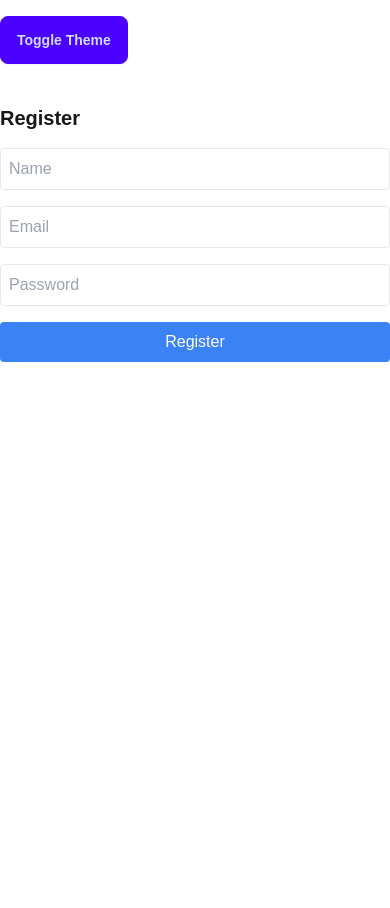
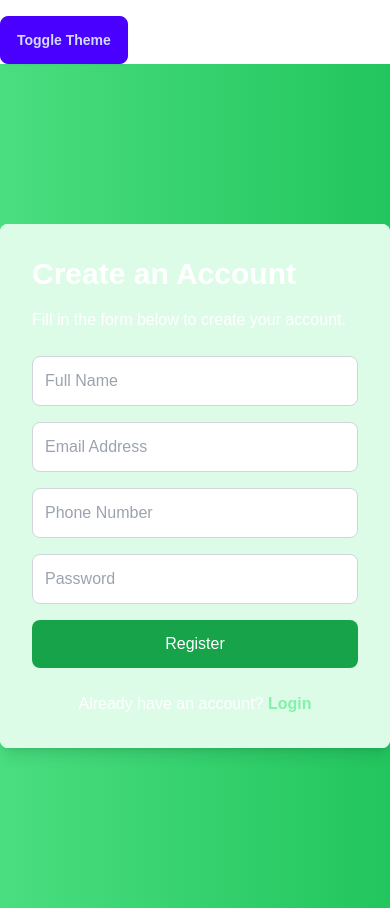
Before and after one commit to Arpitthedamager/triguna-coaching-classes, a Next.js app: page /register in a window 390 px wide. Before the commit the page ends 844 px from the top, so only its background shows below. Built offline with nearby package versions, Linux system fonts and the light colour scheme; grey boxes are pictures that could not be loaded.

Commit message:
few more things

```diff
--- a/src/app/api/auth/[...nextauth].js
+++ b/src/app/api/auth/[...nextauth].js
@@ -1,37 +1,55 @@
-import NextAuth from "next-auth";
-import CredentialsProvider from "next-auth/providers/credentials";
-import bcrypt from "bcrypt";
-import connectDB from "../../../lib/mongodb";
-import User from "../../../models/User";
+// import NextAuth from "next-auth";
+// import CredentialsProvider from "next-auth/providers/credentials";
+// import bcrypt from "bcryptjs";
+// import { connectToDatabase } from "@/app/lib/util";
+// import { User } from "@/app/lib/models";
 
-export const authOptions = {
-  providers: [
-    CredentialsProvider({
-      name: "Credentials",
-      credentials: {
-        email: { label: "Email", type: "text" },
-        password: { label: "Password", type: "password" },
-      },
-      async authorize(credentials) {
-        await connectDB();
+// export const authOptions = {
+//   providers: [
+//     CredentialsProvider({
+//       name: "Credentials",
+//       credentials: {
+//         username: { label: "Email", type: "text" },
+//         password: { label: "Password", type: "password" },
+//       },
+//       async authorize(credentials) {
+//         console.log("Credentials received:", credentials);
 
-        const user = await User.findOne({ email: credentials.email });
-        if (!user) throw new Error("No user found with this email");
+//         await connectToDatabase();
 
-        const isPasswordValid = await bcrypt.compare(credentials.password, user.password);
-        if (!isPasswordValid) throw new Error("Invalid credentials");
+//         const user = await User.findOne({ email: credentials.username });
+//         if (user) {
+//           const isPasswordValid = await bcrypt.compare(credentials.password, user.password);
+//           if (isPasswordValid) {
+//             console.log("User authorized:", user);
+//             return { id: user._id, name: user.name, role: user.role };
+//           }
+//           console.log("Invalid password");
+//         } else {
+//           console.log("User not found");
+//         }
+//         return null;
+//       },
+//     }),
+//   ],
+//   callbacks: {
+//     async session({ session, token }) {
+//       if (token) {
+//         session.user.role = token.role;
+//       }
+//       return session;
+//     },
+//     async jwt({ token, user }) {
+//       if (user) {
+//         token.role = user.role;
+//       }
+//       return token;
+//     },
+//   },
+//   pages: {
+//     signIn: "/signin",
+//   },
+// };
 
-        return { id: user._id, name: user.name, email: user.email };
-      },
-    }),
-  ],
-  pages: {
-    signIn: "/auth/login",
-  },
-  secret: process.env.NEXTAUTH_SECRET,
-  session: {
-    strategy: "jwt",
-  },
-};
-
-export default NextAuth(authOptions);
+// const handler = NextAuth(authOptions);
+// export { handler as GET, handler as POST };
--- /dev/null
+++ b/src/app/api/auth/[...nextauth]/route.js
@@ -0,0 +1,55 @@
+import NextAuth from "next-auth";
+import CredentialsProvider from "next-auth/providers/credentials";
+import bcrypt from "bcryptjs";
+import { connectToDatabase } from "../../../lib/utils";
+import { User } from "../../../lib/models";
+
+export const authOptions = {
+  providers: [
+    CredentialsProvider({
+      name: "Credentials",
+      credentials: {
+        username: { label: "Email", type: "text" },
+        password: { label: "Password", type: "password" },
+      },
+      async authorize(credentials) {
+        console.log("Credentials received:", credentials);
+
+        await connectToDatabase();
+
+        const user = await User.findOne({ email: credentials.username });
+        if (user) {
+          const isPasswordValid = await bcrypt.compare(credentials.password, user.password);
+          if (isPasswordValid) {
+            console.log("User authorized:", user);
+            return { id: user._id, name: user.name, role: user.role };
+          }
+          console.log("Invalid password");
+        } else {
+          console.log("User not found");
+        }
+        return null;
+      },
+    }),
+  ],
+  callbacks: {
+    async session({ session, token }) {
+      if (token) {
+        session.user.role = token.role;
+      }
+      return session;
+    },
+    async jwt({ token, user }) {
+      if (user) {
+        token.role = user.role;
+      }
+      return token;
+    },
+  },
+  pages: {
+    signIn: "/signin",
+  },
+};
+
+const handler = NextAuth(authOptions);
+export { handler as GET, handler as POST };
--- a/src/app/api/register/route.js
+++ b/src/app/api/register/route.js
@@ -1,27 +1,24 @@
-import bcrypt from "bcrypt";
-import connectDB from "../../../lib/mongodb";
-import User from "../../../models/User";
+import { connectToDatabase } from "../../lib/utils";
+import { User } from "../../lib/models";
+import bcrypt from "bcryptjs";
 
-export default async function handler(req, res) {
-  if (req.method === "POST") {
-    const { name, email, password } = req.body;
+export async function POST(req) {
+  const { email, password, role, name, number } = await req.json();
 
-    try {
-      await connectDB();
+  if (!email || !password || !name || !number) {
+    return new Response(JSON.stringify({ message: "All fields are required" }), { status: 400 });
+  }
 
-      const userExists = await User.findOne({ email });
-      if (userExists) return res.status(400).json({ message: "User already exists" });
+  await connectToDatabase();
 
-      const hashedPassword = await bcrypt.hash(password, 10);
+  const existingUser = await User.findOne({ email });
+  if (existingUser) {
+    return new Response(JSON.stringify({ message: "User already exists" }), { status: 400 });
+  }
 
-      const newUser = new User({ name, email, password: hashedPassword });
-      await newUser.save();
+  const hashedPassword = await bcrypt.hash(password, 10);
+  const newUser = new User({ email, password: hashedPassword, role, name, number });
 
-      res.status(201).json({ message: "User registered successfully" });
-    } catch (error) {
-      res.status(500).json({ message: "Server error", error: error.message });
-    }
-  } else {
-    res.status(405).json({ message: "Method not allowed" });
-  }
+  await newUser.save();
+  return new Response(JSON.stringify({ message: "User created successfully" }), { status: 201 });
 }
--- a/src/app/lib/models.js
+++ b/src/app/lib/models.js
@@ -1,9 +1,11 @@
 import mongoose from "mongoose";
 
-const UserSchema = new mongoose.Schema({
+const userSchema = new mongoose.Schema({
+  email: { type: String, required: true },
+  password: { type: String, required: true },
+  role: { type: String, default: "user" },
   name: { type: String, required: true },
-  email: { type: String, required: true, unique: true },
-  password: { type: String, required: true },
+  number: { type: String, required: true },
 });
 
-export default mongoose.models.User || mongoose.model("User", UserSchema);
+export const User = mongoose.models.User || mongoose.model("User", userSchema);
--- a/src/app/login/page.js
+++ /dev/null
@@ -1,46 +0,0 @@
-"use client";
-import { signIn } from "next-auth/react";
-import { useState } from "react";
-
-export default function Login() {
-  const [form, setForm] = useState({ email: "", password: "" });
-
-  const handleSubmit = async (e) => {
-    e.preventDefault();
-    const result = await signIn("credentials", {
-      email: form.email,
-      password: form.password,
-      redirect: true,
-      callbackUrl: "/",
-    });
-
-    if (!result?.ok) alert("Invalid login credentials");
-  };
-
-  return (
-    <div className="max-w-md mx-auto mt-10">
-      <h1 className="text-xl font-bold mb-4">Login</h1>
-      <form onSubmit={handleSubmit} className="space-y-4">
-        <input
-          type="email"
-          placeholder="Email"
-          className="w-full p-2 border rounded"
-          value={form.email}
-          onChange={(e) => setForm({ ...form, email: e.target.value })}
-          required
-        />
-        <input
-          type="password"
-          placeholder="Password"
-          className="w-full p-2 border rounded"
-          value={form.password}
-          onChange={(e) => setForm({ ...form, password: e.target.value })}
-          required
-        />
-        <button type="submit" className="w-full bg-blue-500 text-white p-2 rounded">
-          Login
-        </button>
-      </form>
-    </div>
-  );
-}
--- a/src/app/page.tsx
+++ b/src/app/page.tsx
@@ -1,4 +1,3 @@
-import Image from "next/image";
 import ThemeButton from "./components/themebutton/ThemeButton";
 
 export default async function Home() {
--- a/src/app/register/page.js
+++ b/src/app/register/page.js
@@ -1,60 +1,94 @@
 "use client";
 import { useState } from "react";
-import { useRouter } from "next/router";
 
 export default function Register() {
-  const [form, setForm] = useState({ name: "", email: "", password: "" });
-  const router = useRouter();
+  const [form, setForm] = useState({ email: "", password: "", name: "", number: "", role: "user" });
+  const [error, setError] = useState("");
+
+  const handleChange = (e) => {
+    setForm({ ...form, [e.target.name]: e.target.value });
+  };
 
   const handleSubmit = async (e) => {
     e.preventDefault();
-    const response = await fetch("/api/register", {
+    const res = await fetch("/api/register", {
       method: "POST",
       headers: { "Content-Type": "application/json" },
       body: JSON.stringify(form),
     });
 
-    if (response.ok) {
-      alert("Registration successful");
-      router.push("/auth/login");
+    if (res.ok) {
+      window.location.href = "/signin";
     } else {
-      const { message } = await response.json();
-      alert(message);
+      const data = await res.json();
+      setError(data.message);
     }
   };
 
   return (
-    <div className="max-w-md mx-auto mt-10">
-      <h1 className="text-xl font-bold mb-4">Register</h1>
-      <form onSubmit={handleSubmit} className="space-y-4">
+    <div className="min-h-screen flex items-center justify-center bg-gradient-to-r from-green-400 to-green-500">
+      <div className="flex flex-col lg:flex-row bg-white shadow-lg rounded-lg overflow-hidden max-w-6xl">
+        {/* Left Section: Informational Content */}
+        <div className="w-full lg:w-1/2 p-8 flex flex-col justify-center bg-green-100">
+          <h2 className="text-3xl font-bold text-white">Create an Account</h2>
+          <p className="text-white mt-4">Fill in the form below to create your account.</p>
+
+          {/* Register Form */}
+          <form onSubmit={handleSubmit} className="mt-6 space-y-4">
+            {error && (
+              <p className="text-red-600 bg-red-100 p-2 text-center rounded-lg">
+                {error}
+              </p>
+            )}
             <input
-          type="text"
-          placeholder="Name"
-          className="w-full p-2 border rounded"
+              name="name"
               value={form.name}
-          onChange={(e) => setForm({ ...form, name: e.target.value })}
-          required
+              onChange={handleChange}
+              placeholder="Full Name"
+              className="w-full p-3 border border-gray-300 rounded-lg focus:outline-none focus:ring focus:ring-green-300"
             />
             <input
-          type="email"
-          placeholder="Email"
-          className="w-full p-2 border rounded"
+              name="email"
               value={form.email}
-          onChange={(e) => setForm({ ...form, email: e.target.value })}
-          required
+              onChange={handleChange}
+              placeholder="Email Address"
+              className="w-full p-3 border border-gray-300 rounded-lg focus:outline-none focus:ring focus:ring-green-300"
             />
             <input
+              name="number"
+              value={form.number}
+              onChange={handleChange}
+              placeholder="Phone Number"
+              className="w-full p-3 border border-gray-300 rounded-lg focus:outline-none focus:ring focus:ring-green-300"
+            />
+            <input
+              name="password"
               type="password"
+              value={form.password}
+              onChange={handleChange}
               placeholder="Password"
-          className="w-full p-2 border rounded"
-          value={form.password}
-          onChange={(e) => setForm({ ...form, password: e.target.value })}
-          required
+              className="w-full p-3 border border-gray-300 rounded-lg focus:outline-none focus:ring focus:ring-green-300"
             />
-        <button type="submit" className="w-full bg-blue-500 text-white p-2 rounded">
+            <button
+              type="submit"
+              className="w-full bg-green-600 hover:bg-green-700 text-white py-3 rounded-lg transition"
+            >
               Register
             </button>
           </form>
+          <div className="text-center mt-6 text-white">
+            Already have an account?{" "}
+            <a href="/signin" className="text-green-300 font-semibold">
+              Login
+            </a>
+          </div>
+        </div>
+
+        {/* Right Section: Image or Illustration */}
+        <div className="w-full lg:w-1/2 bg-cover bg-center" style={{ backgroundImage: "url('/your-image-path.jpg')" }}>
+          {/* You can replace '/your-image-path.jpg' with an actual image URL */}
+        </div>
+      </div>
     </div>
   );
 }
--- /dev/null
+++ b/src/app/signin/page.js
@@ -0,0 +1,75 @@
+"use client";
+import { signIn } from "next-auth/react";
+import { useState } from "react";
+
+export default function SignIn() {
+  const [email, setEmail] = useState("");
+  const [password, setPassword] = useState("");
+  const [error, setError] = useState("");
+
+  const handleSubmit = async (e) => {
+    e.preventDefault();
+    setError("");
+
+    const res = await signIn("credentials", { redirect: false, username: email, password });
+    if (res.ok) {
+      window.location.reload(); // Refresh to load session
+    } else {
+      setError("Invalid username or password.");
+    }
+  };
+
+  return (
+    <div className="min-h-screen flex items-center justify-center bg-gradient-to-r from-primary to-secondary">
+      <div className="flex flex-col lg:flex-row bg-base-100 shadow-lg rounded-lg overflow-hidden max-w-7xl-">
+        {/* Left Section: Informational Content */}
+        <div className="w-full lg:w-1/2 p-8 flex flex-col justify-center bg-neutral text-base-100">
+          <h2 className="text-3xl font-bold text-secondary">
+            Welcome Back!
+          </h2>
+          <p className="mt-4 text-secondary-content">Log in to your account to access all features.</p>
+
+          {/* Login Form */}
+          <form onSubmit={handleSubmit} className="mt-6 space-y-4">
+            {error && (
+              <p className="text-red-600 bg-red-100 p-2 text-center rounded-lg">
+                {error}
+              </p>
+            )}
+            <input
+              type="email"
+              placeholder="Email Address"
+              value={email}
+              onChange={(e) => setEmail(e.target.value)}
+              className="w-full p-3 text-gray-500 border border-gray-300 rounded-lg focus:outline-none focus:ring focus:ring-primary"
+            />
+            <input
+              type="password"
+              placeholder="Password"
+              value={password}
+              onChange={(e) => setPassword(e.target.value)}
+              className="w-full p-3 text-gray-500 border border-gray-300 rounded-lg focus:outline-none focus:ring focus:ring-primary"
+            />
+            <button
+              type="submit"
+              className="w-full btn btn-primary text-white py-3 rounded-lg transition"
+            >
+              Login
+            </button>
+          </form>
+          <div className="text-center  mt-6">
+            Don't have an account?{" "}
+            <a href="/register" className="text-secondary font-semibold">
+              Sign up
+            </a>
+          </div>
+        </div>
+
+        {/* Right Section: Image or Illustration */}
+        <div className="w-full lg:w-1/2 bg-cover bg-center bg-primary-content" style={{ backgroundImage: "url('/signin/loginIMG.svg')" }}>
+          {/* Replace '/your-image-path.jpg' with an actual image URL */}
+        </div>
+      </div>
+    </div>
+  );
+}
```
Also changed, not shown: src/app/lib/utils.js (+20 -5 lines), public/signin/loginIMG.svg (added). Lines whose indentation alone changed are shown as unchanged.
